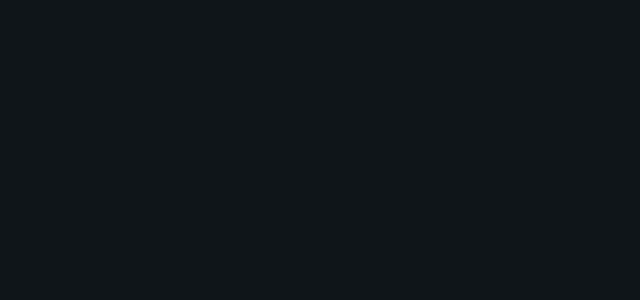
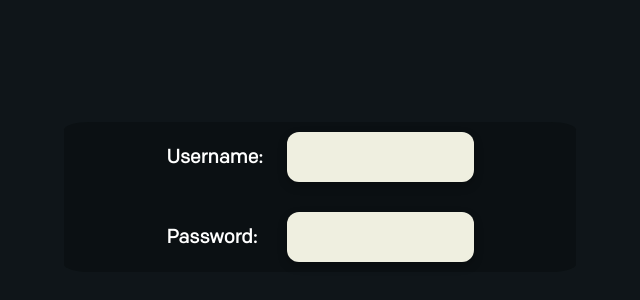
Before and after one commit to Iz1cK/prediction, a React (Create React App) app: page /login in a window 1280 px wide. Shown: the part 78-378 px from the top of the page, without its empty margins (320-960 px from the left). Built offline with nearby package versions, Linux system fonts and the light colour scheme.

Commit message:
styling for authentication page

```diff
--- a/src/pages/Authentication/index.jsx
+++ b/src/pages/Authentication/index.jsx
@@ -4,7 +4,22 @@ import style from "./style.module.css";
 function Authentication() {
   return (
     <>
-      <div className={`${style.frame} ${style.step}`}></div>
+      <div className={style.page}>
+        <div className={style.main}>
+          <div className={style.row}>
+            <label htmlFor="username">Username:</label>
+            <input type="text" className={style.input} name="username"></input>
+          </div>
+          <div className={style.row}>
+            <label htmlFor="password">Password:</label>
+            <input
+              type="password"
+              className={style.input}
+              name="password"
+            ></input>
+          </div>
+        </div>
+      </div>
     </>
   );
 }
--- a/src/pages/Authentication/style.module.css
+++ b/src/pages/Authentication/style.module.css
@@ -2,12 +2,44 @@
   background-color: #0f1519;
 }
 
-.frame {
-  width: 50%;
-  margin: auto;
-  margin-top: 25px;
+.page {
 }
 
-.step {
-  color: #ffffff !important;
+.main {
+  width: 40%;
+  margin: auto;
+  margin-top: 200px;
+  display: flex;
+  flex-direction: column;
+  justify-content: center;
+  align-items: center;
+  gap: 10px;
+  background-color: rgba(10, 15, 17, 0.698);
+  border-radius: 5%;
 }
+
+.input {
+  padding: 10px;
+  width: 13vw;
+  height: 30px;
+  font-size: 30px;
+  background: #efefe0;
+  border: 0;
+  border-radius: 12px;
+  filter: drop-shadow(0px 4px 4px rgba(0, 0, 0, 0.25));
+  margin-left: 10px;
+}
+
+.row {
+  display: flex;
+  align-items: center;
+  margin-bottom: 10px;
+  margin-top: 10px;
+  justify-content: space-between;
+  width: 60%;
+}
+
+label {
+  font-size: 1.5vw;
+  font-weight: bold;
+}
```
